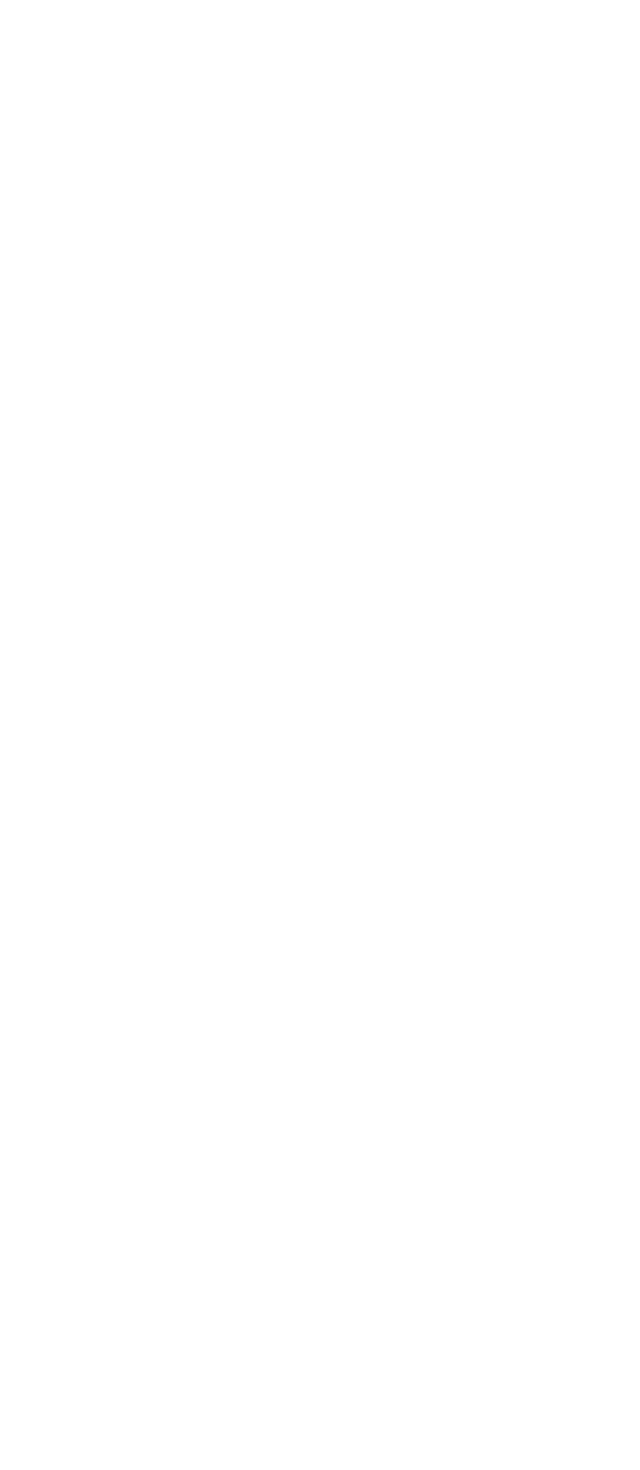
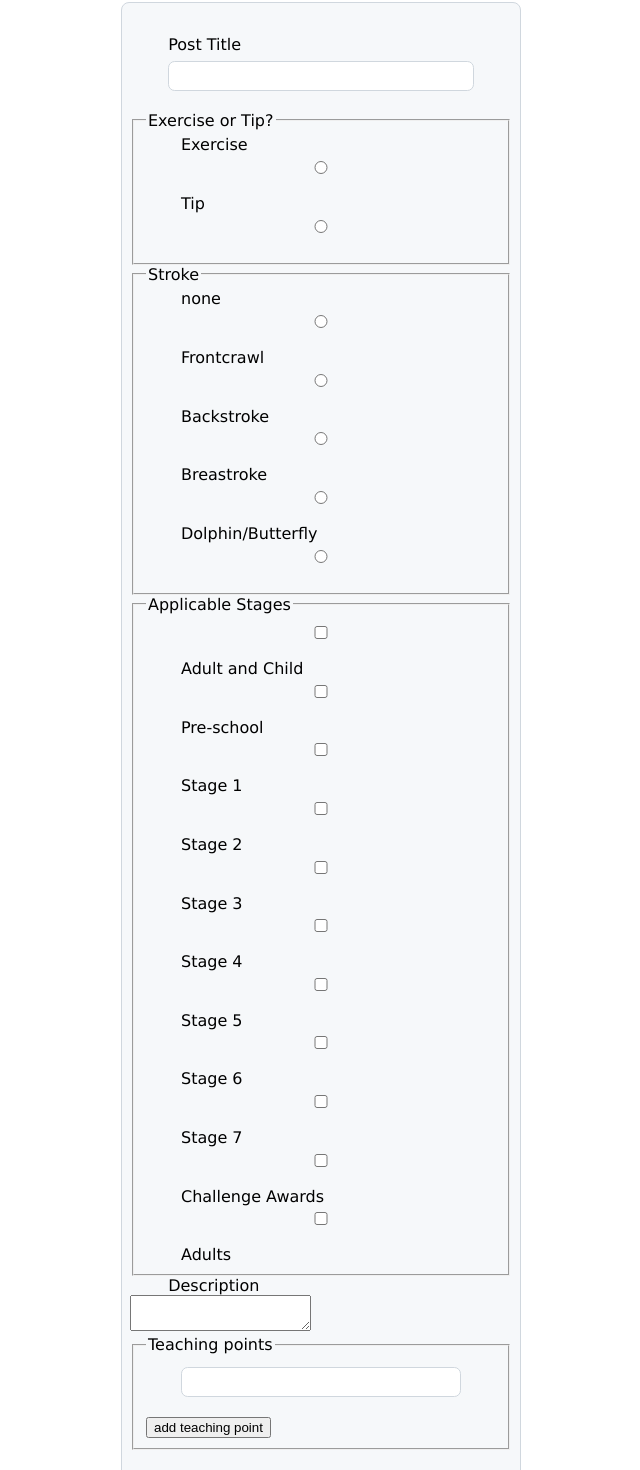
Before and after one commit to WarrenHawker/swim-teacher-repository, a React (Vite) app in the folder client/: page /dashboard in a window 1280 px wide. Shown: the part 247-1717 px from the top of the page, without its empty margins (319-959 px from the left). Before the commit the page ends 800 px from the top, so only its background shows below. Built offline with nearby package versions, Linux system fonts and the light colour scheme; sample sign-in values are in the browser's storage.

Commit message:
added input fields for creating new posts

```diff
--- /dev/null
+++ b/client/src/components/createPost.jsx
@@ -0,0 +1,96 @@
+import { strokes, stages, types } from '../searchParams';
+import { useState } from 'react';
+
+const CreatePost = () => {
+  const [selectedStroke, setSelectedStroke] = useState(null);
+  const [selectedStages, setSelectedStages] = useState(null);
+  const [selectedtype, setSelectedType] = useState(null);
+  const [title, setTitle] = useState('');
+  const [description, setDescription] = useState('');
+  const [teachingPoints, setTeachingPoints] = useState(['']);
+
+  const strokesDisplay = strokes.map((stroke) => {
+    return (
+      <>
+        <label htmlFor={stroke.id}>
+          {stroke.name}
+          <input
+            value={stroke.id}
+            name='selected-stroke'
+            id={stroke.id}
+            type='radio'
+          />
+        </label>
+      </>
+    );
+  });
+
+  const stagesDisplay = stages.map((stage) => {
+    return (
+      <>
+        <label htmlFor=''>
+          <input type='checkbox' id={stage.id} name={stage.id} />
+          {stage.name}
+        </label>
+      </>
+    );
+  });
+
+  const typesDisplay = types.map((type) => {
+    return (
+      <>
+        <label htmlFor={type.id}>
+          {type.name}
+          <input
+            value={type.id}
+            name='selected-type'
+            id={type.id}
+            type='radio'
+          />
+        </label>
+      </>
+    );
+  });
+
+  const teachingPointsDisplay = teachingPoints.map((item) => {
+    return <input type='text' value={item}></input>;
+  });
+
+  return (
+    <>
+      <h2>Create new post</h2>
+      <form>
+        <label htmlFor='title'>Post Title</label>
+        <input type='text' name='title' id='title'></input>
+
+        <fieldset>
+          <legend>Exercise or Tip?</legend>
+          {typesDisplay}
+        </fieldset>
+
+        <fieldset>
+          <legend>Stroke</legend>
+          {strokesDisplay}
+        </fieldset>
+
+        <fieldset>
+          <legend>Applicable Stages</legend>
+          {stagesDisplay}
+        </fieldset>
+
+        <label htmlFor='description'>Description</label>
+        <textarea></textarea>
+
+        <fieldset>
+          <legend>Teaching points</legend>
+          {teachingPointsDisplay}
+          <button>add teaching point</button>
+        </fieldset>
+      </form>
+    </>
+  );
+};
+
+export default CreatePost;
+
+// teaching points - series of text inputs
--- a/client/src/pages/dashboard.jsx
+++ b/client/src/pages/dashboard.jsx
@@ -1,7 +1,10 @@
+import CreatePost from '../components/createPost';
+
 const Dashboard = () => {
   return (
     <>
       <h1>Account dashboard page</h1>
+      <CreatePost />
     </>
   );
 };
--- /dev/null
+++ b/client/src/searchParams.js
@@ -0,0 +1,93 @@
+const strokes = [
+  {
+    id: 'none',
+    name: 'none',
+  },
+  {
+    id: 'frontcrawl',
+    name: 'Frontcrawl',
+  },
+  {
+    id: 'backstroke',
+    name: 'Backstroke',
+  },
+  {
+    id: 'breastroke',
+    name: 'Breastroke',
+  },
+  {
+    id: 'butterfly',
+    name: 'Dolphin/Butterfly',
+  },
+];
+
+const stages = [
+  {
+    id: 'AC',
+    name: 'Adult and Child',
+    isChecked: false,
+  },
+  {
+    id: 'pre-school',
+    name: 'Pre-school',
+    isChecked: false,
+  },
+  {
+    id: '1',
+    name: 'Stage 1',
+    isChecked: false,
+  },
+  {
+    id: '2',
+    name: 'Stage 2',
+    isChecked: false,
+  },
+  {
+    id: '3',
+    name: 'Stage 3',
+    isChecked: false,
+  },
+  {
+    id: '4',
+    name: 'Stage 4',
+    isChecked: false,
+  },
+  {
+    id: '5',
+    name: 'Stage 5',
+    isChecked: false,
+  },
+  {
+    id: '6',
+    name: 'Stage 6',
+    isChecked: false,
+  },
+  {
+    id: '7',
+    name: 'Stage 7',
+    isChecked: false,
+  },
+  {
+    id: 'challenge',
+    name: 'Challenge Awards',
+    isChecked: false,
+  },
+  {
+    id: 'adults',
+    name: 'Adults',
+    isChecked: false,
+  },
+];
+
+const types = [
+  {
+    id: 'exercise',
+    name: 'Exercise',
+  },
+  {
+    id: 'tip',
+    name: 'Tip',
+  },
+];
+
+export { strokes, stages, types };
```
